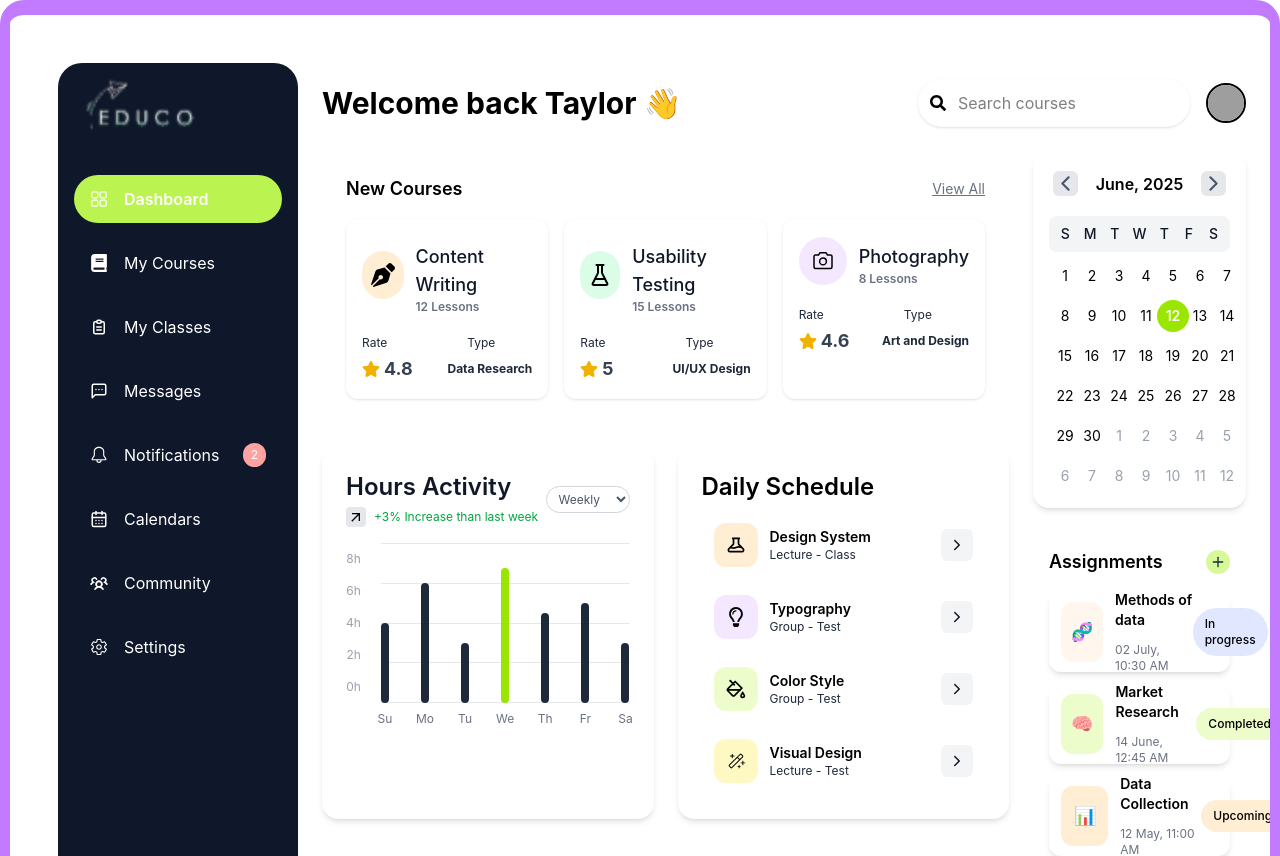
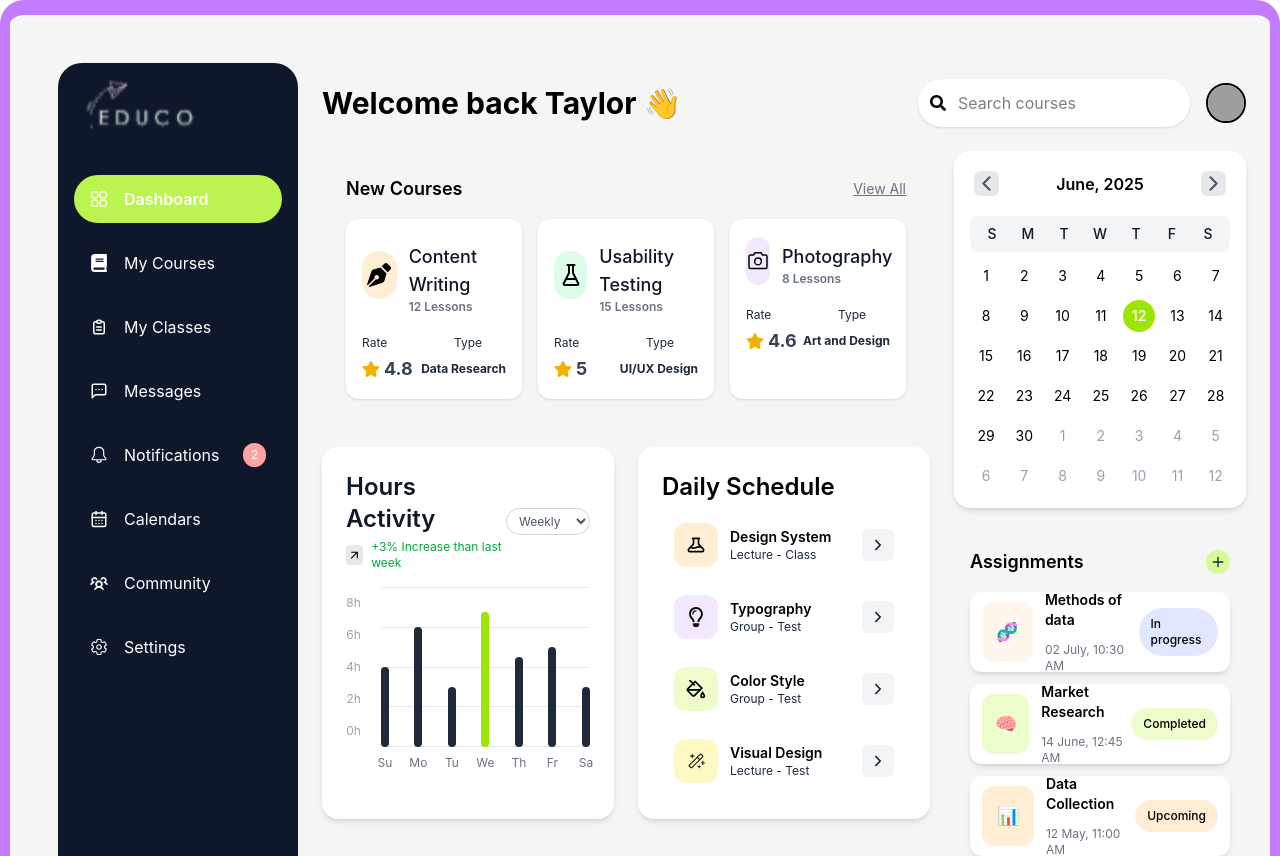
Before and after one commit to BRV12G/Sofueled-task, a React (Vite) app in the folder Educo-Dashboard/: page / in a window 1280 px wide. Shown: the top 856 px of the page. Built offline with nearby package versions, Linux system fonts and the light colour scheme; grey boxes are pictures that could not be loaded.

Commit message:
fix: layout widths

```diff
--- a/Educo-Dashboard/src/App.tsx
+++ b/Educo-Dashboard/src/App.tsx
@@ -56,15 +56,15 @@ import { BrowserRouter as Router } from "react-router-dom";
 export default function App() {
   return (
     <Router>
-      <div className="flex min-h-screen bg-light font-sans text-dark border-purple-400 border-l-10 border-r-10 border-t-15 border-b-15 rounded-3xl shadow-lg">
+      <div className="flex min-h-screen bg-light font-sans text-dark border-purple-400 border-l-10 border-r-10 border-t-15 border-b-15 rounded-3xl shadow-lg bg-stone-100">
         <Sidebar />
         <main className="flex-1 p-6 overflow-y-auto">
           <Header />
 
           {/* Two-Column Layout */}
-          <div className="grid grid-cols-1 lg:grid-cols-4 gap-6 mt-6">
+          <div className="grid grid-cols-1 lg:grid-cols-6 gap-6 mt-6">
             {/* Section 1: 3/4 columns */}
-            <div className="lg:col-span-3 flex flex-col gap-6">
+            <div className="lg:col-span-4 flex flex-col gap-6">
               <NewCourses />
 
               {/* Hours Activity + Daily Schedule */}
@@ -78,7 +78,7 @@ export default function App() {
             </div>
 
             {/* Section 2: 1/4 column */}
-            <div className="flex flex-col gap-6">
+            <div className="lg:col-span-2 flex flex-col gap-6">
               <Calendar />
               <Assignments />
             </div>
```
